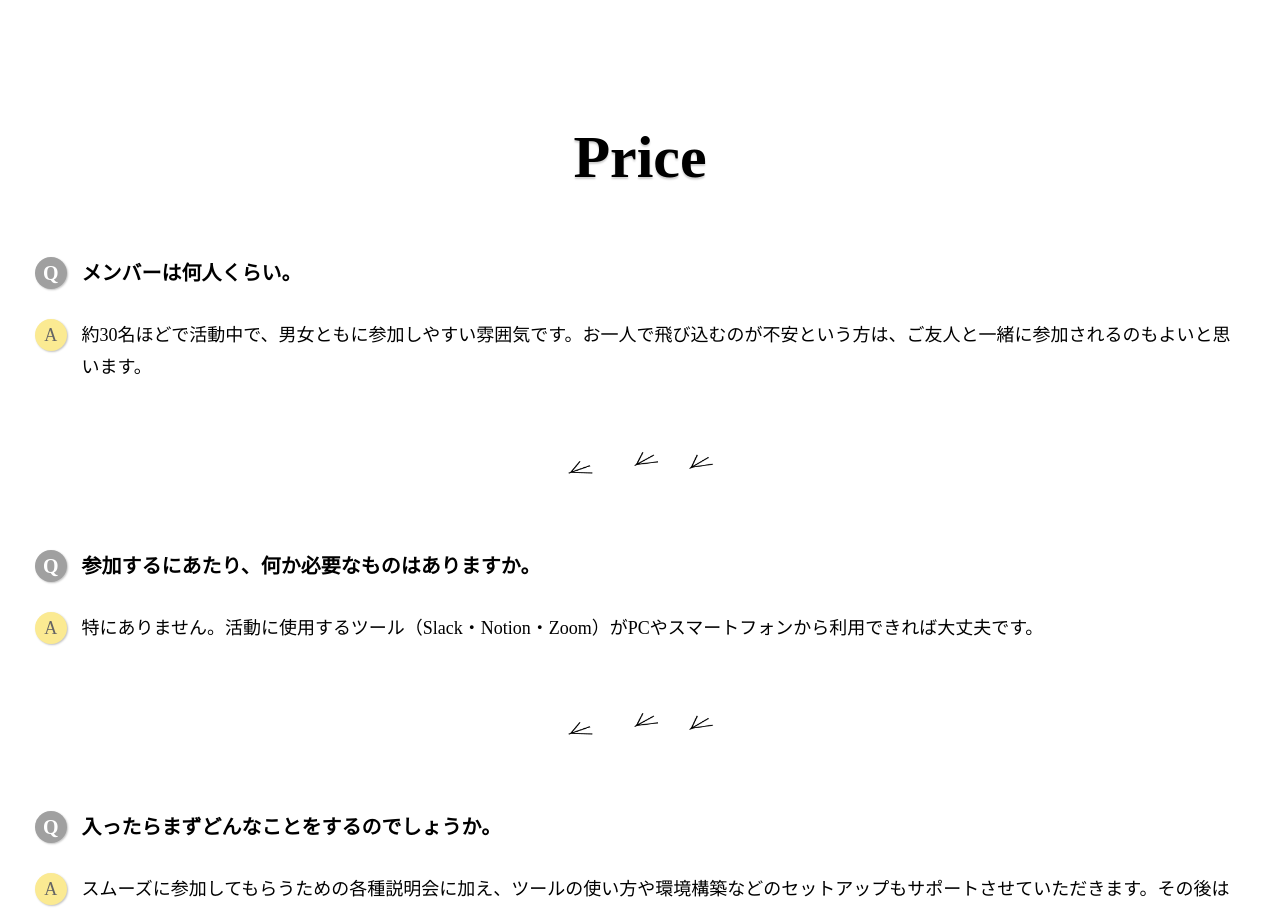
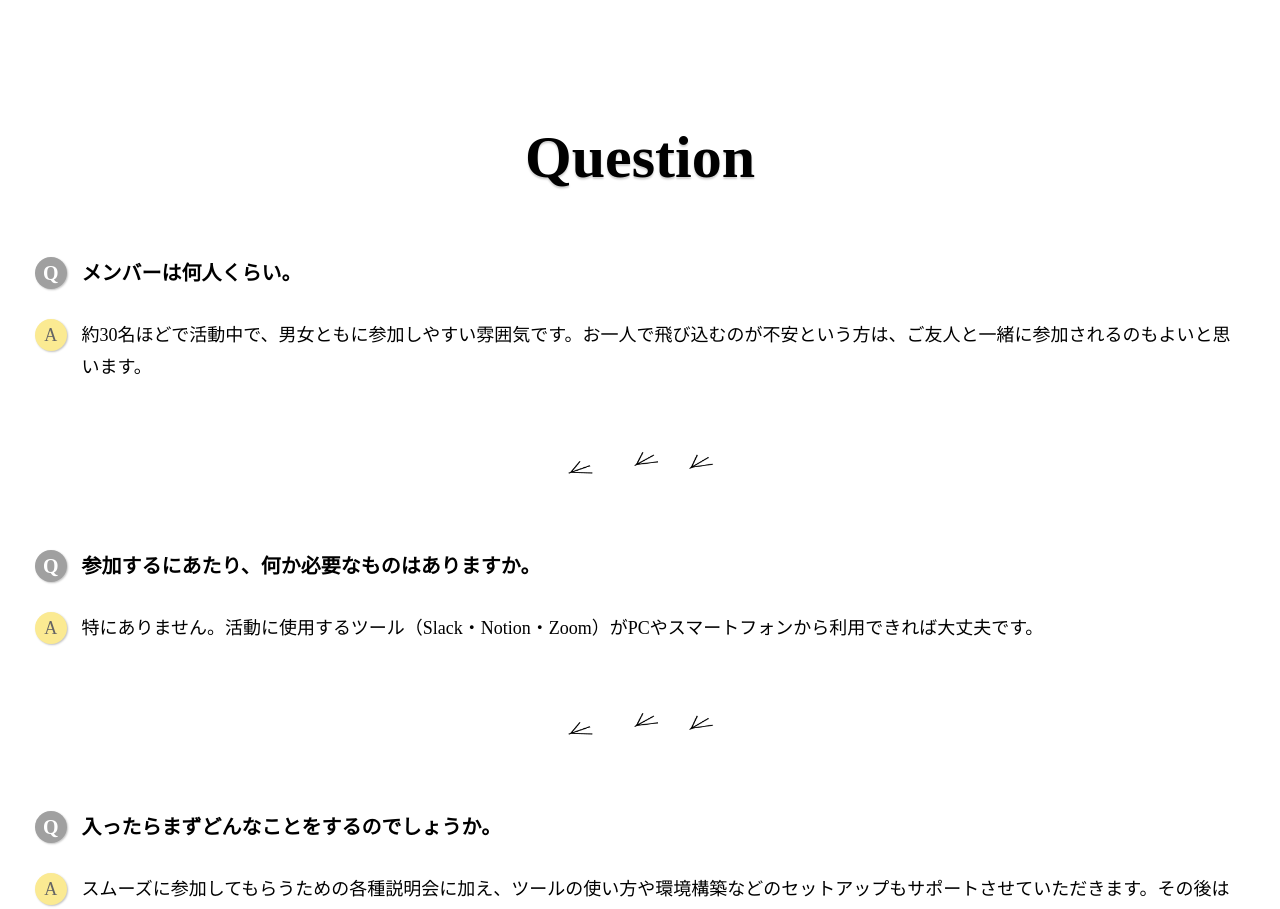
Before and after one commit to hiyokodev/hiyoko_site_2023, a Vue app: page / in a window 1280 px wide. Shown: the part 5020-5929 px from the top of the page. Built offline with nearby package versions, Linux system fonts and the light colour scheme.

Commit message:
Fix: 文言修正
refs #19
- QuestionSectionの見出しが間違っていたので修正

```diff
--- a/src/components/Home/questionSection.vue
+++ b/src/components/Home/questionSection.vue
@@ -1,5 +1,5 @@
 <template>
-  <sectionLayout title="Price">
+  <sectionLayout title="Question">
     <div class="content" v-for="content in contents" :key="content.question">
       <div class="question">
         <div class="question_icon">Q</div>
```
